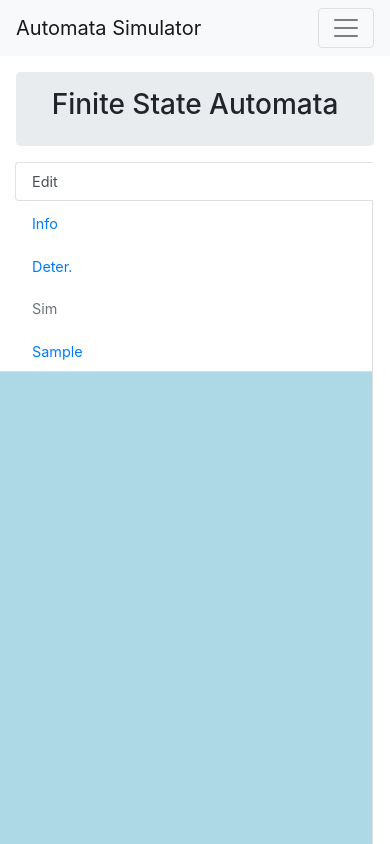
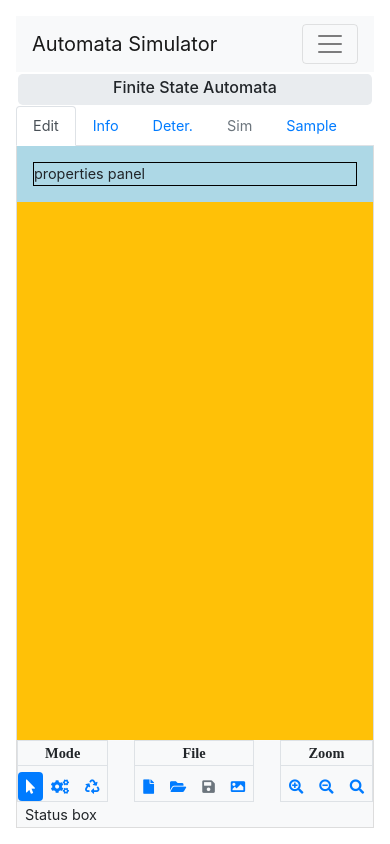
Before and after one commit to gsilber/AutomataOld, an Angular app in the folder Automata.UI/: page /fsm in a window 390 px wide. Shown: the top 844 px of the page. Built offline with nearby package versions, Linux system fonts and the light colour scheme.

Commit message:
mobile version updates, now renders on both

```diff
--- a/Automata.UI/src/app/app.component.css
+++ b/Automata.UI/src/app/app.component.css
@@ -0,0 +1,7 @@
+.full-screen-app{
+    height:100vh;padding:1rem;display:flex;flex-direction:column;
+}
+.flex-1{
+    flex:1;
+    min-height: 0;
+}
--- a/Automata.UI/src/app/app.component.html
+++ b/Automata.UI/src/app/app.component.html
@@ -1,4 +1,8 @@
-<div style='height:650px'>
-  <app-header-menu title='Automata Simulator' [menuData]='menuData'></app-header-menu>
-  <router-outlet></router-outlet>
+<div class='full-screen-app'>
+  <div>
+    <app-header-menu title='Automata Simulator' [menuData]='menuData'></app-header-menu>
+  </div>
+  <div class='flex-1'>
+    <router-outlet></router-outlet>
+  </div>
 </div>
--- a/Automata.UI/src/app/fsm/fsm-draw/fsm-draw-controlbar/fsm-draw-controlbar.component.css
+++ b/Automata.UI/src/app/fsm/fsm-draw/fsm-draw-controlbar/fsm-draw-controlbar.component.css
@@ -1,5 +1,8 @@
-
-
+@media (min-width: 576px){
+    .ctrlbar-div{
+    padding:0 1rem 0 0; font-size:1rem;
+    }
+}
 .fsm-ctrlbar{
     margin:0;
     padding-right:1rem;
--- a/Automata.UI/src/app/fsm/fsm-draw/fsm-draw-controlbar/fsm-draw-controlbar.component.html
+++ b/Automata.UI/src/app/fsm/fsm-draw/fsm-draw-controlbar/fsm-draw-controlbar.component.html
@@ -1,4 +1,4 @@
-<div class='bg-light' style='padding:0 1rem 0 0; font-size:1rem;'>
+<div class='bg-light ctrlbar-div' >
 <nav class="navbar bg-light fsm-ctrlbar">
   <div class='border'>
     <div class='ctrlBarGroupHeader border-bottom fas'>Mode</div>
--- a/Automata.UI/src/app/fsm/fsm-draw/fsm-draw-surface/fsm-draw-surface.component.html
+++ b/Automata.UI/src/app/fsm/fsm-draw/fsm-draw-surface/fsm-draw-surface.component.html
@@ -1,4 +1,4 @@
-<div [style.width.px]='scrollsize' [style.height.px]='scrollsize' style='overflow: hidden;'>
+<div [style.width.px]='scrollsize' [style.height.px]='scrollsize' class='bg-warning'>
     <svg:svg #surfaceSVG [attr.width]='dimension*2' [attr.height]='dimension*2' [attr.viewBox]='"0 0 "+scrollvalue+" "+scrollvalue'
         (click)='onClick($event)'>
         <!-- <ng-template ngFor let-item [ngForOf]='fsm.states'>
--- a/Automata.UI/src/app/fsm/fsm-draw/fsm-draw/fsm-draw.component.css
+++ b/Automata.UI/src/app/fsm/fsm-draw/fsm-draw/fsm-draw.component.css
@@ -1,3 +1,4 @@
+div {overflow: hidden;}
 .fsm {
     width:100%;
     height:100%;
@@ -5,14 +6,22 @@
     flex-direction: column;
     padding:0;
 }
+.flex-1{
+    flex:1;min-height: 0;
+}
 .fsm .row{
     margin:0;
     padding:0;
 }
-
+.scroll-container{
+    width:100%;height:100%;overflow:scroll;
+}
 .pad0{
     padding:0;
 }
 .pad1{
     padding: 1rem;
 }
+.status-box{
+    padding: .1rem .5rem;
+}
--- a/Automata.UI/src/app/fsm/fsm-draw/fsm-draw/fsm-draw.component.html
+++ b/Automata.UI/src/app/fsm/fsm-draw/fsm-draw/fsm-draw.component.html
@@ -1,25 +1,29 @@
-<div class='fsm' [style.background]='background' >
-    <div style='flex:1;min-height: 0' class='row' >
-        <div class='col-sm-9 h-100 pad0'  >
+<div class='fsm' [style.background]='background'>
+    <div class='row flex-1'>
+        <div class='col-lg-9 col-md-8 col-sm-7 col-12 h-100 pad0'>
+            <div class='d-block d-sm-none'>
+                <app-fsm-draw-properties></app-fsm-draw-properties>
+            </div>
 
-            <div style='width:100%;height:100%;overflow:scroll;'>
+            <div class='scroll-container'>
                 <app-fsm-draw-surface dimension='4000' [zoompercent]='zoomPercent'></app-fsm-draw-surface>
             </div>
         </div>
-        <div class='col-sm-3 h-100 pad0'>
+        <div class='col-lg-3 col-md-4 col-sm-5 d-none d-sm-block h-100 pad0'>
             <app-fsm-draw-properties></app-fsm-draw-properties>
         </div>
     </div>
     <div class='row bg-light'>
-        <div class='col-sm-9 h-100 pad0'>
-            <app-fsm-draw-controlbar [(mode)]='mode'
-                (zoom)='onCtrlbarZoom($event)'
-            ></app-fsm-draw-controlbar>
+        <div class='col-lg-9 col-md-8 col-12 h-100 pad0'>
+            <app-fsm-draw-controlbar [(mode)]='mode' (zoom)='onCtrlbarZoom($event)'></app-fsm-draw-controlbar>
         </div>
-        <div class='col-sm-3 bg-light pad0' >
-            <div class='h-100 border-left' style='padding: .1rem .5rem;' >
+        <div class='col-lg-3 col-md-4 d-none d-md-block bg-light pad0'>
+            <div class='h-100 border-left status-box'>
                 Status box
             </div>
         </div>
     </div>
+    <div class='d-block d-sm-none bg-light status-box'>
+        Status box
+    </div>
 </div>
--- a/Automata.UI/src/app/pages/fsm-page/fsm-page.component.html
+++ b/Automata.UI/src/app/pages/fsm-page/fsm-page.component.html
@@ -1,29 +1,49 @@
-<div class='jumbotron'>
+<div class='h-100 w-100 flex-vertical' >
+  <div class='jumbotron d-none d-sm-block'>
     <h3 class='text-center'> Finite State Automata</h3>
   </div>
-<div class='container-fluid h-100 zoom-90' style='padding-right:2rem;'>
-  <div class='row h-100'>
+  <div class='jumbotron jumbotron-mini d-block d-sm-none'>
+      <h6 class='text-center'> Finite State Automata</h6>
+    </div>
+    <div class='container-fluid zoom-90 pad-right-big flex-1'>
+    <div class='row h-100 tab-menu'>
       <div class='col-sm-2 tab-holder'>
-      <ul class="nav nav-tabs flex-column" role="navigation">
+        <ul class="nav nav-tabs flex-if-big" role="navigation">
           <li class="nav-item">
             <a #fsmTab href="#editFSM" class="nav-link active" data-toggle="tab" role="tab" aria-controls="editFSM">
-            <span class='desktop-only'><span class='fas fa-edit'></span>Edit Automata</span><span class='small-screen-only'>Edit</span></a>
+              <span class='d-none d-lg-block'>
+                <span class='fas fa-edit'></span>Edit Automata</span>
+              <span class='d-block d-lg-none'>Edit</span>
+            </a>
           </li>
           <li class="nav-item">
             <a href="#infoFSM" class="nav-link" [ngClass]='{"disabled":false}' data-toggle="tab" role="tab" aria-controls="infoFSM">
-            <span class='desktop-only'><span class='fas fa-info-circle'></span> Automata Info</span><span class='small-screen-only'>Info</span> </a>
+              <span class='d-none d-lg-block'>
+                <span class='fas fa-info-circle'></span> Automata Info</span>
+              <span class='d-block d-lg-none'>Info</span>
+            </a>
           </li>
           <li class="nav-item">
             <a href="#deterFSM" class="nav-link" [ngClass]='{"disabled":false}' data-toggle="tab" role="tab" aria-controls="deterFSM">
-            <span class='desktop-only'><span class='fas fa-gavel'></span> Determinism</span><span class='small-screen-only'>Deter.</span> </a>
+              <span class='d-none d-lg-block'>
+                <span class='fas fa-gavel'></span> Determinism</span>
+              <span class='d-block d-lg-none'>Deter.</span>
+            </a>
           </li>
           <li class="nav-item">
             <a href="#simFSM" class="nav-link" [ngClass]='{"disabled":!false}' data-toggle="tab" role="tab" aria-controls="simFSM">
-            <span class='desktop-only'><span class='fas fa-arrow-circle-up'></span> Simulation</span><span class='small-screen-only'>Sim</span> </a>
+              <span class='d-none d-lg-block'>
+                <span class='fas fa-arrow-circle-up'></span> Simulation</span>
+              <span class='d-block d-lg-none'>Sim</span>
+            </a>
           </li>
           <li class="nav-item">
             <a href="#exampleFSM" class="nav-link" data-toggle="tab" role="tab" aria-controls="simFSM">
-            <span class='desktop-only'><span class='fas fa-file-code'></span> Sample Fsm's</span><span class='small-screen-only'>Sample</span> </a>        </li>
+              <span class='d-none d-lg-block'>
+                <span class='fas fa-file-code'></span> Sample Fsm's</span>
+              <span class='d-block d-lg-none'>Sample</span>
+            </a>
+          </li>
         </ul>
       </div>
       <div class='col-sm-10 tab-content-holder'>
@@ -44,6 +64,8 @@
                 examp
               </div>
             </div>
+
       </div>
     </div>
   </div>
+</div>
--- a/Automata.UI/src/app/pages/fsm-page/fsm-page.component.scss
+++ b/Automata.UI/src/app/pages/fsm-page/fsm-page.component.scss
@@ -5,9 +5,14 @@ $color-link: #0275d8;
 $border-radius: .25rem;
 
 .jumbotron{
-    padding:1rem;
+    padding:1rem 0 .5rem 0;
     margin:1rem;
 }
+.jumbotron-mini{
+    padding:.25rem 0 0 0;
+    margin:.1rem;
+}
+
 .tab-content{
     margin:0;
     width:100%;
@@ -25,8 +30,43 @@ $border-radius: .25rem;
     border-left:none;
 }
 .tab-holder{
+    padding:0;
+}
+
+.flex-vertical{
+    display: flex;
+    flex-direction: column;
+}
+.flex-1{
+    flex:1;
+    min-height: 0;
+}
+// $grid-breakpoints: (
+//   xs: 0,
+//   sm: 576px,
+//   md: 768px,
+//   lg: 992px,
+//   xl: 1200px
+// ) !default;
+
+@media (max-width:576px) {
+    .tab-content-holder{
+        border-left:solid 1px $color-border;
+        border-top:none;
+        flex:1;
+    }
+    .tab-menu{
+        display: flex; flex-direction: column;
+    }
+}
+
+@media (min-width:576px) {
+    .pad-right-big{
+        padding-right:2rem;
+    }
+    .tab-holder{
+        height: 100%;
         border-right: 1px solid $color-border;
-    padding:0;
         }
         .nav-tabs {
             border-bottom: none;
@@ -60,36 +100,8 @@ $border-radius: .25rem;
                 }
             }
         }
-
-// $grid-breakpoints: (
-//   xs: 0,
-//   sm: 576px,
-//   md: 768px,
-//   lg: 992px,
-//   xl: 1200px
-// ) !default;
-
-.desktop-only{
-    display:none;
-}
-.small-screen-only{
-    display:none;
-}
-@media (min-width:992px) {
-    .desktop-only{
-        display:block !important;
+        .flex-if-big {
+        -ms-flex-direction: column !important;
+        flex-direction: column !important;
     }
 }
-
-@media (max-width:992px) {
-    .small-screen-only{
-        display: block !important;
-    }
-
-}
-
-@media (min-width:576px) {
-    .tab-holder{
-        height: 100%;
-    }
-}
--- a/Automata.UI/src/app/pages/fsm-page/fsm-page.component.ts
+++ b/Automata.UI/src/app/pages/fsm-page/fsm-page.component.ts
@@ -1,15 +1,14 @@
-import { Component, OnInit } from '@angular/core';
+import { Component } from '@angular/core';
 
 @Component({
   selector: 'app-fsm-page',
   templateUrl: './fsm-page.component.html',
   styleUrls: ['./fsm-page.component.scss']
 })
-export class FsmPageComponent implements OnInit {
+export class FsmPageComponent  {
+
 
   constructor() { }
 
-  ngOnInit() {
-  }
 
 }
--- a/Automata.UI/src/styles.scss
+++ b/Automata.UI/src/styles.scss
@@ -2,3 +2,7 @@
 @import "node_modules/bootstrap/scss/_variables";
 @import "node_modules/bootstrap/scss/bootstrap";
 // @import "fsm.scss"
+
+div {
+    overflow: hidden;
+}
```
Lines whose indentation alone changed are shown as unchanged.
